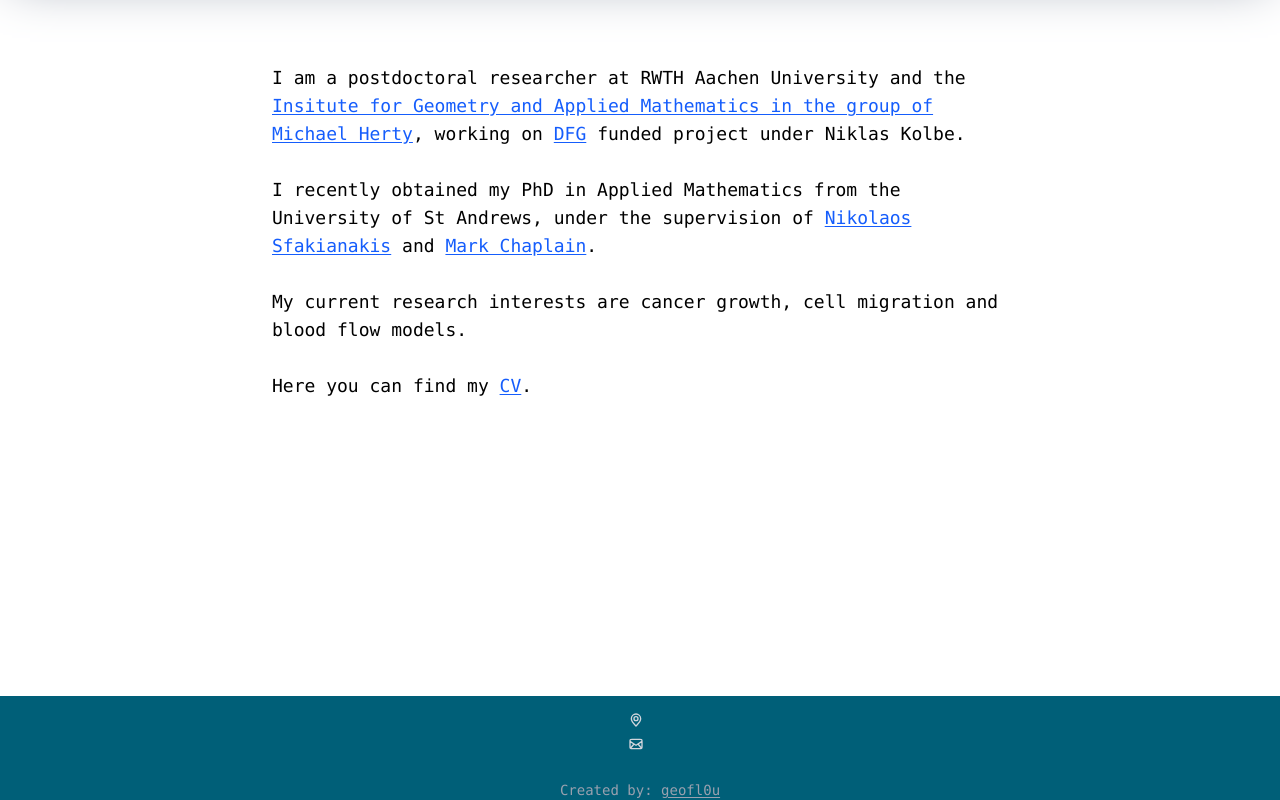
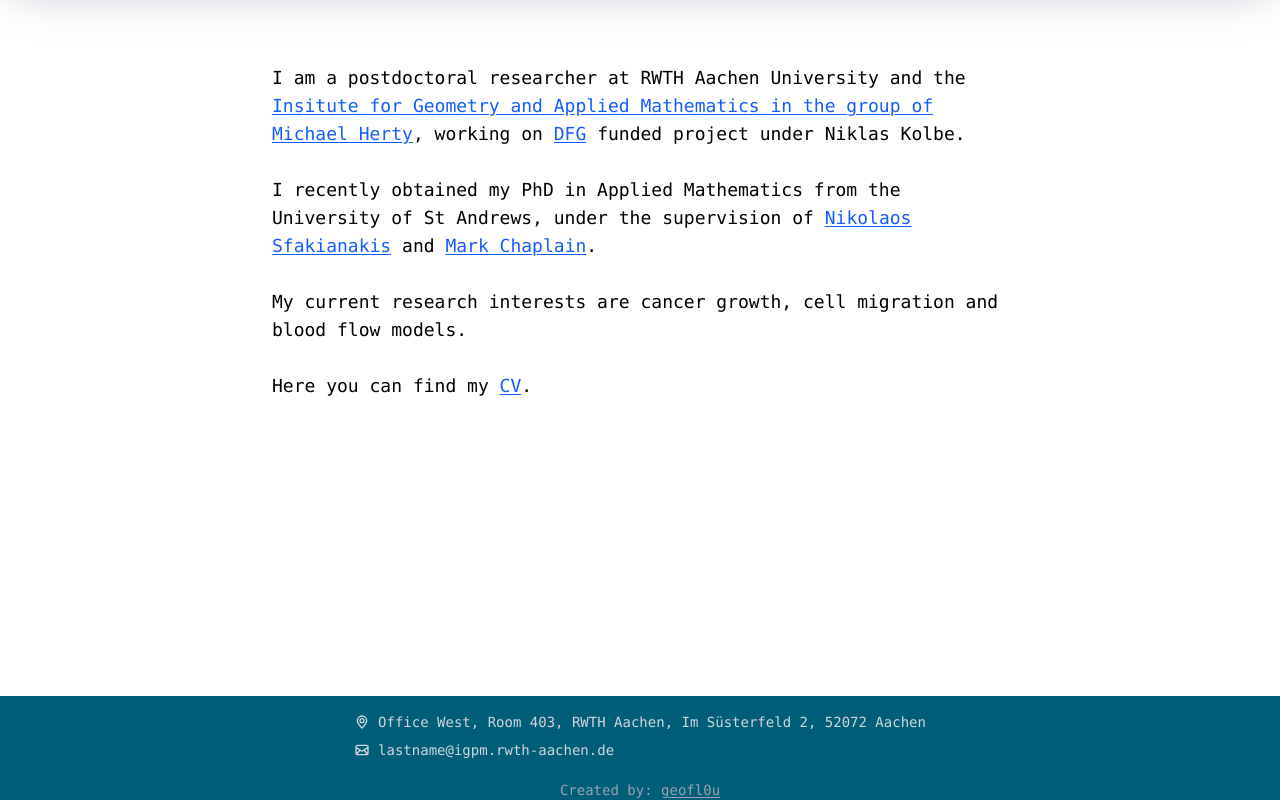
Before and after one commit to dkatsaounis/DK-website, a Next.js app: page / in a window 1280 px wide. Shown: the part 240-1040 px from the top of the page. Built offline with nearby package versions, Linux system fonts and the light colour scheme.

Commit message:
feat: add config for the variable texts

```diff
--- a/src/contentConfiguration.ts
+++ b/src/contentConfiguration.ts
@@ -2,4 +2,7 @@ export const CONTENT_CONFIG = {
   department:
     "Institute for Geometry and Applied Mathamatics, RWTH Aachen University",
   title: "Postdoctoral researcher in Numerical Mathematics",
+  officeAddress:
+    "Office West, Room 403, RWTH Aachen, Im Süsterfeld 2, 52072 Aachen",
+  email: "lastname@igpm.rwth-aachen.de",
 };
```
